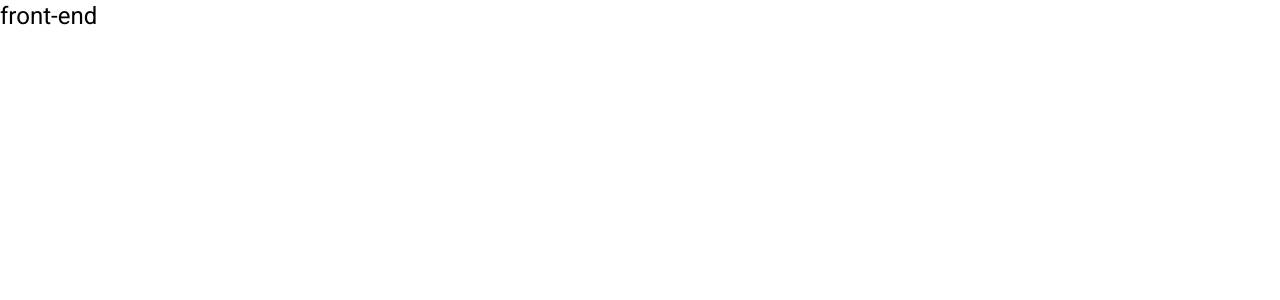
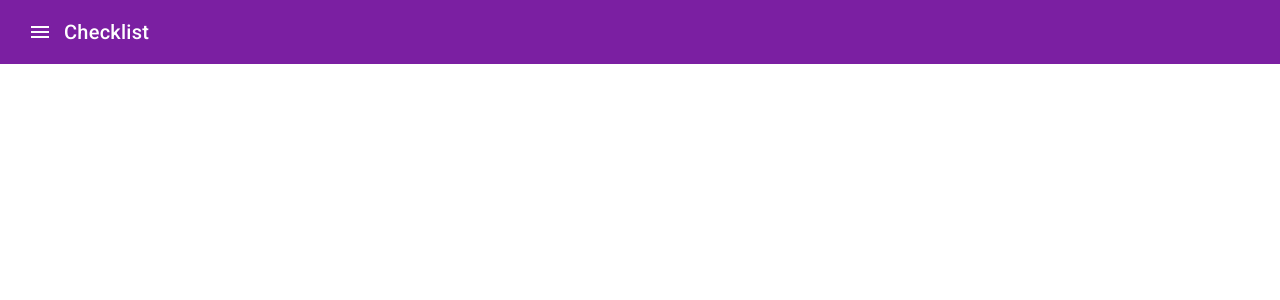
Before and after one commit to ibrunoss/fullstack-angular-springboot-mysql-aws, an Angular app in the folder front-end/: page / in a window 1280 px wide. Shown: the top 300 px of the page. Built offline with nearby package versions, Linux system fonts and the light colour scheme.

Commit message:
feat: header component created

```diff
--- a/front-end/src/app/app.component.html
+++ b/front-end/src/app/app.component.html
@@ -1,3 +1,2 @@
-<h1>{{ title }}</h1>
-
+<app-header></app-header>
 <router-outlet></router-outlet>
--- a/front-end/src/app/app.module.ts
+++ b/front-end/src/app/app.module.ts
@@ -4,11 +4,13 @@
 import { AppRoutingModule } from './app-routing.module';
 import { AppComponent } from './app.component';
 import { BrowserAnimationsModule } from '@angular/platform-browser/animations';
+import { HeaderComponent } from './header/header.component';
 import { AppMaterialModule } from './app-material.module';
 
 @NgModule({
   declarations: [
-    AppComponent
+    AppComponent,
+    HeaderComponent,
   ],
   imports: [
     BrowserModule,
--- /dev/null
+++ b/front-end/src/app/header/header.component.html
@@ -0,0 +1,10 @@
+<mat-toolbar color="primary">
+  <button
+    mat-icon-button
+    (click)="openSideNav()"
+    aria-label="Abrir/Fechar o menu lateral"
+  >
+    <mat-icon>menu</mat-icon>
+  </button>
+  <span class="app-name">Checklist</span>
+</mat-toolbar>
--- /dev/null
+++ b/front-end/src/app/header/header.component.ts
@@ -0,0 +1,13 @@
+import { Component } from '@angular/core';
+
+@Component({
+  selector: 'app-header',
+  templateUrl: './header.component.html',
+  styleUrls: ['./header.component.css'],
+})
+export class HeaderComponent {
+  /**
+   * openSideNav
+   */
+  public openSideNav() {}
+}
```
Also changed, not shown: front-end/src/app/header/header.component.css (added), 1 other file (tests, documents, lock files or other folders).
